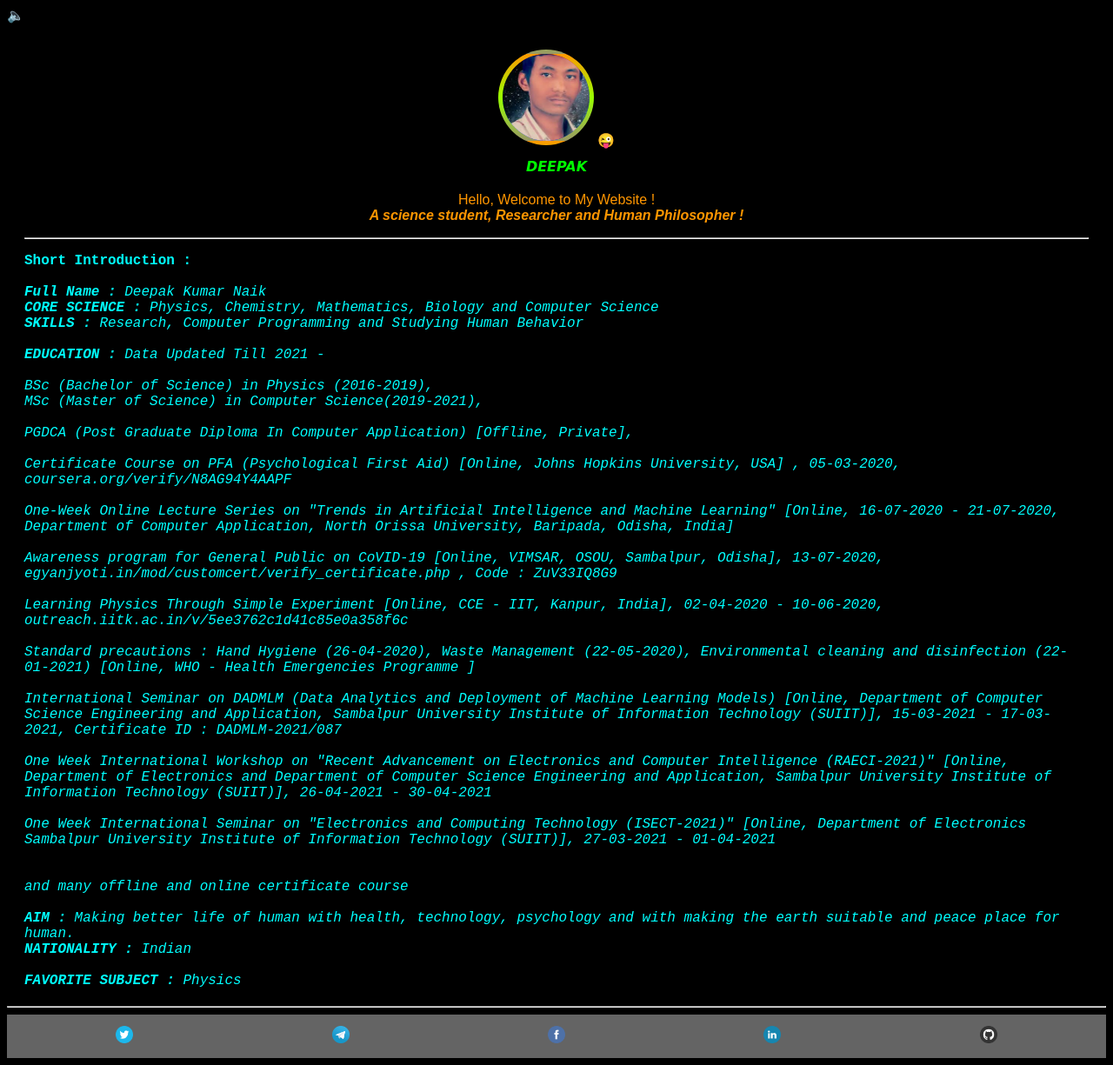
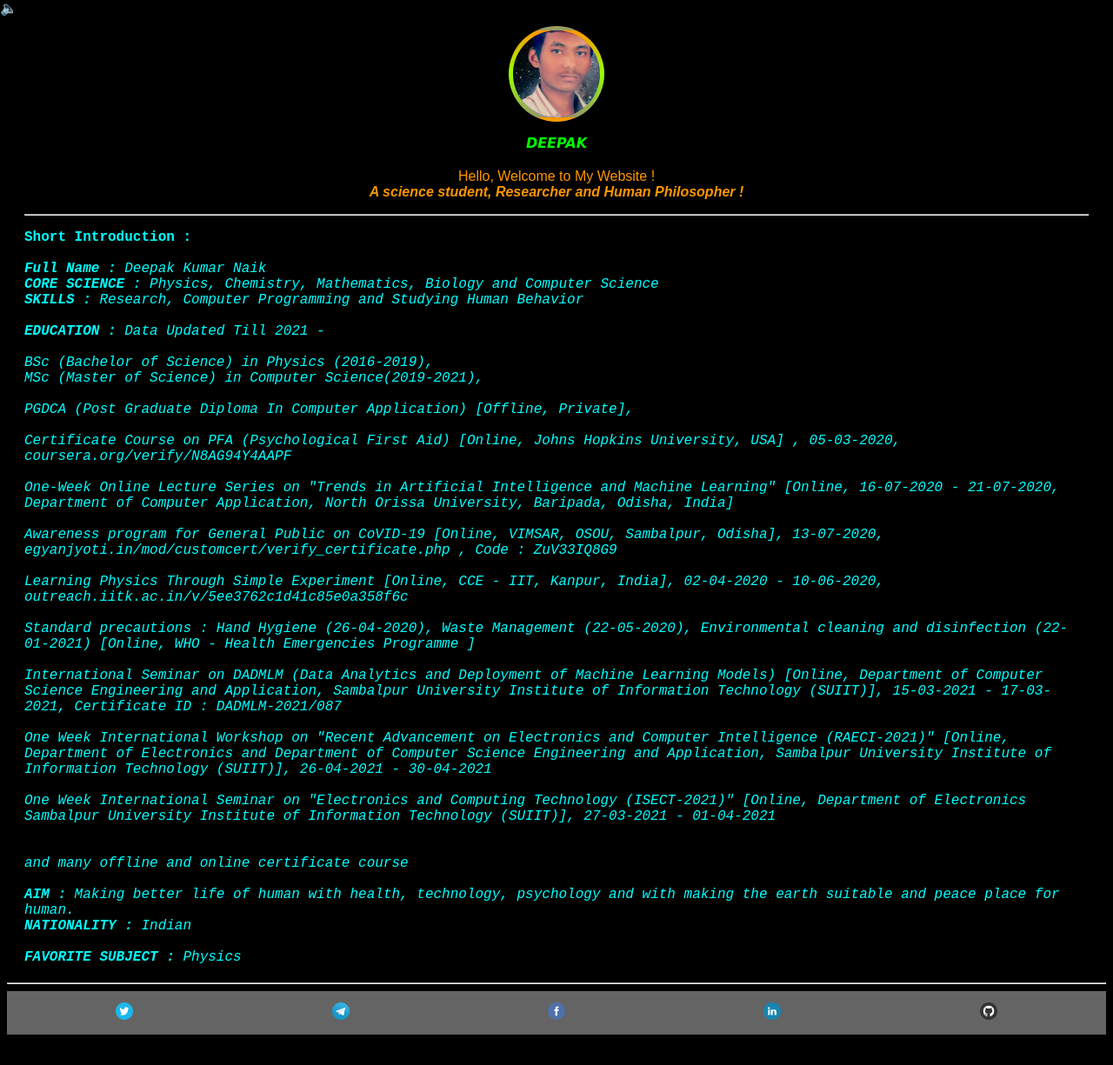
Before and after one commit to DeepakKumarNaik/DeepakKumarNaik.github.io, a PHP site: page / in a window 1280 px wide. Shown: the whole page at 87% size. After the commit the page ends 1190 px from the top, so only its background shows below. Run offline with PHP 8.4, Linux system fonts and the light colour scheme.

Commit message:
Add files via upload

```diff
--- a/style/style.css
+++ b/style/style.css
@@ -1,8 +1,17 @@
 body{
-
+	word-wrap:break-word;
 	background-color:rgba(0,0,0,1);
 	color:rgba(255,255,255,1);
 }
+
+
+#speaker_img{
+	position:fixed;
+	top:0;
+	left:0;
+	width:20px;
+}
+
 
 /*****************************************************/
 
@@ -19,6 +28,19 @@ body{
 border-radius:50%;
 background-image:linear-gradient(rgba(255,0,0,1),rgba(0,255,0,1),rgba(0,0,255,1));
 width:100px;
+font-size:100px;
+	height:auto;
+	border-width:5px;
+	border-color:rgba(255,255,0,0.6);
+	border-style:solid;
+}
+
+
+#image_emoji{
+border-radius:40%;
+background-image:linear-gradient(rgba(255,0,0,1),rgba(0,255,0,1),rgba(0,0,255,1));
+font-size:100px;
+display:none;
 	height:auto;
 	border-width:5px;
 	border-color:rgba(255,255,0,0.6);
```
